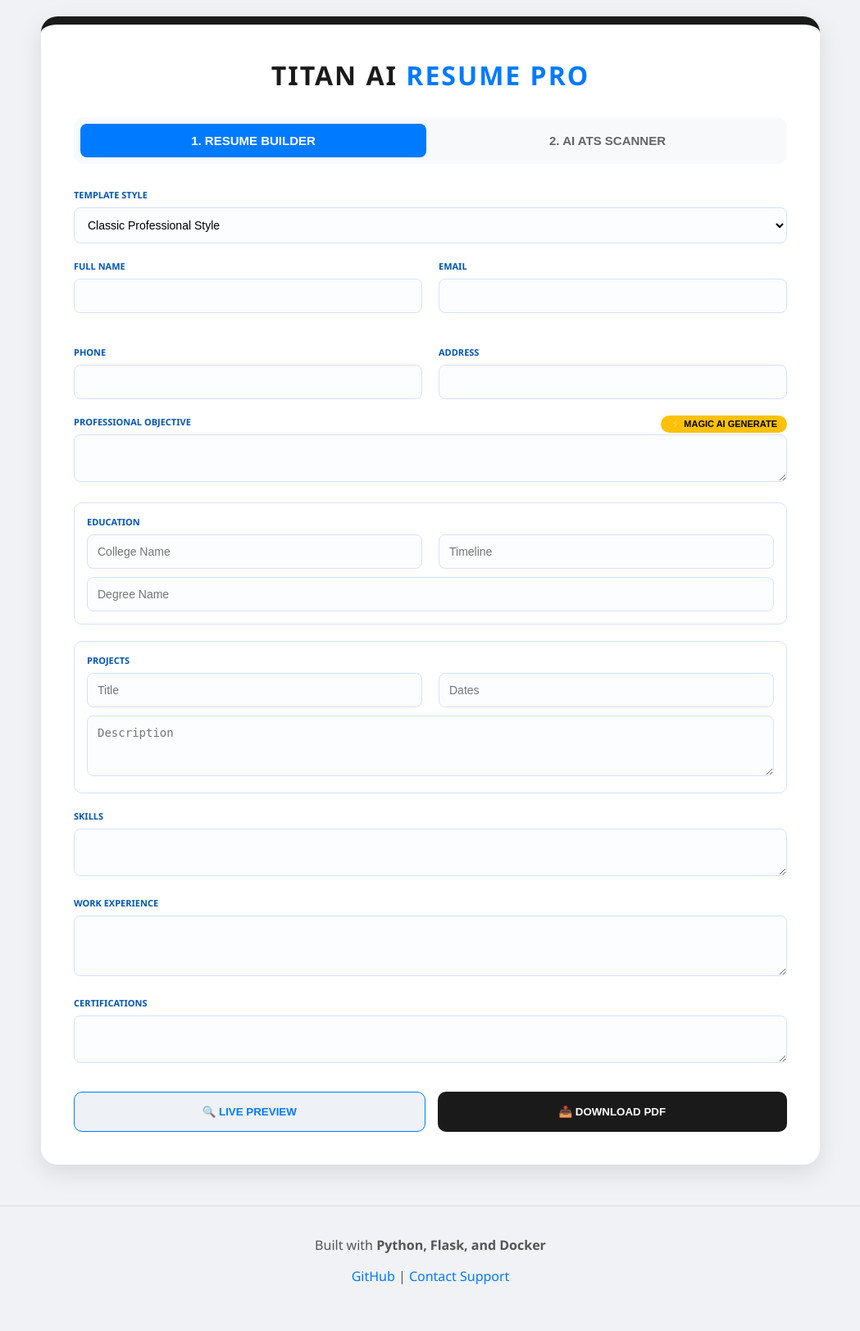
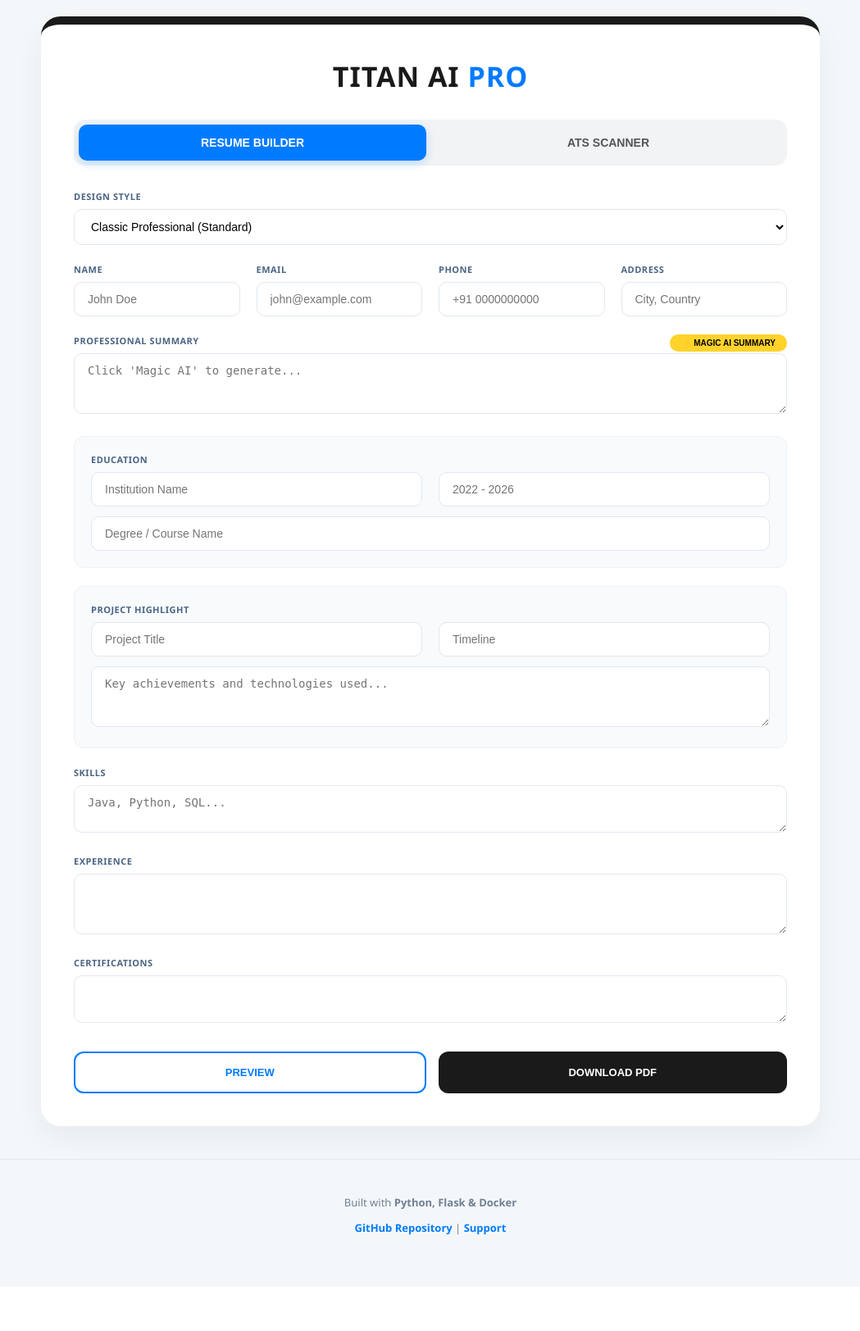
Before and after one commit to shravanshetty886/Titan-Resume-Pro, a Flask app: page / in a window 1280 px wide. Shown: the whole page at 82% size, without its empty margins (115-1164 px from the left). After the commit the page ends 1507 px from the top, so only its background shows below. Run offline with Flask 3, Linux system fonts and the light colour scheme.

Commit message:
Update index.html

```diff
--- a/templates/index.html
+++ b/templates/index.html
@@ -4,31 +4,46 @@
     <title>TITAN AI | Resume Pro & ATS Scanner</title>
     <style>
         * { box-sizing: border-box; }
-        body { font-family: 'Segoe UI', sans-serif; background: #f0f2f5; margin: 0; padding: 20px; display: flex; flex-direction: column; align-items: center; }
-        .container { background: white; width: 950px; padding: 40px; border-radius: 20px; box-shadow: 0 10px 30px rgba(0,0,0,0.1); border-top: 10px solid #1a1a1a; }
+        body { font-family: 'Segoe UI', Tahoma, Geneva, Verdana, sans-serif; background: #f4f7f9; margin: 0; padding: 20px; display: flex; flex-direction: column; align-items: center; }
+
+        .container { background: white; width: 100%; max-width: 950px; padding: 40px; border-radius: 24px; box-shadow: 0 15px 35px rgba(0,0,0,0.05); border-top: 10px solid #1a1a1a; }
+
         .main-title { text-align: center; margin-bottom: 30px; }
-        .main-title h1 { margin: 0; color: #1a1a1a; font-size: 32px; letter-spacing: 2px; text-transform: uppercase; }
+        .main-title h1 { margin: 0; color: #1a1a1a; font-size: 34px; letter-spacing: 1px; font-weight: 800; }
         .main-title span { color: #007bff; }
-        .tab-nav { display: flex; gap: 10px; margin-bottom: 30px; background: #f8f9fa; padding: 8px; border-radius: 12px; }
-        .tab-btn { flex: 1; padding: 12px; border: none; background: none; font-weight: bold; cursor: pointer; color: #666; font-size: 15px; border-radius: 8px; transition: 0.3s; }
-        .tab-btn.active { background: #007bff; color: white; }
-        .input-group { margin-bottom: 20px; width: 100%; position: relative; }
-        .grid { display: grid; grid-template-columns: 1fr 1fr; gap: 20px; }
-        label { display: block; font-size: 11px; font-weight: 800; color: #0056b3; margin-bottom: 8px; text-transform: uppercase; }
-        input, textarea, select { width: 100%; padding: 12px; border: 1px solid #d1e3ff; border-radius: 8px; font-size: 14px; background: #fcfdfe; }
-        .ai-gen-btn { font-size: 11px; background: #ffc107; color: #000; padding: 4px 12px; border-radius: 15px; cursor: pointer; float: right; font-weight: bold; border: none; }
+
+        .tab-nav { display: flex; gap: 10px; margin-bottom: 30px; background: #f1f3f5; padding: 6px; border-radius: 14px; }
+        .tab-btn { flex: 1; padding: 14px; border: none; background: none; font-weight: 700; cursor: pointer; color: #555; font-size: 14px; border-radius: 10px; transition: all 0.3s ease; }
+        .tab-btn.active { background: #007bff; color: white; box-shadow: 0 4px 12px rgba(0, 123, 255, 0.2); }
+
+        .input-group { margin-bottom: 22px; width: 100%; position: relative; }
+        .grid { display: grid; grid-template-columns: repeat(auto-fit, minmax(200px, 1fr)); gap: 20px; }
+
+        label { display: block; font-size: 11px; font-weight: 800; color: #4b6584; margin-bottom: 8px; text-transform: uppercase; letter-spacing: 0.5px; }
+
+        input, textarea, select { width: 100%; padding: 12px 16px; border: 1px solid #e1e8ef; border-radius: 10px; font-size: 14px; background: #fff; transition: border 0.3s ease; }
+        input:focus, textarea:focus { outline: none; border-color: #007bff; box-shadow: 0 0 0 3px rgba(0, 123, 255, 0.1); }
+
+        .ai-gen-btn { font-size: 10px; background: #ffd32a; color: #000; padding: 5px 14px; border-radius: 20px; cursor: pointer; float: right; font-weight: 800; border: none; transition: transform 0.2s; }
+        .ai-gen-btn:hover { transform: translateY(-1px); background: #ffc107; }
+
         .btn-row { display: flex; gap: 15px; margin-top: 30px; }
-        .btn { flex: 1; padding: 16px; border-radius: 10px; border: none; font-weight: bold; cursor: pointer; text-transform: uppercase; }
+        .btn { flex: 1; padding: 16px; border-radius: 12px; border: none; font-weight: 700; cursor: pointer; text-transform: uppercase; font-size: 13px; transition: all 0.2s; }
         .btn-primary { background: #1a1a1a; color: white; }
-        .btn-secondary { background: #eef2f7; color: #007bff; border: 1px solid #007bff; }
-        .scanner-card { background: #f0f7ff; border: 2px dashed #007bff; padding: 40px; border-radius: 20px; text-align: center; }
-        .match-score { font-size: 56px; font-weight: bold; color: #28a745; margin: 10px 0; }
+        .btn-primary:hover { background: #333; transform: translateY(-1px); }
+        .btn-secondary { background: #fff; color: #007bff; border: 2px solid #007bff; }
+        .btn-secondary:hover { background: #f0f7ff; }
 
-        /* Pulse Animation for Loading */
+        .scanner-card { background: #ffffff; border: 2px dashed #cbd5e0; padding: 40px; border-radius: 20px; text-align: center; }
+        .match-score { font-size: 64px; font-weight: 800; color: #20bf6b; margin: 10px 0; }
+
+        /* New Style for Missing Keyword Badges */
+        .keyword-badge { display: inline-block; background: #fed7d7; color: #c53030; padding: 5px 12px; border-radius: 20px; margin: 4px; font-size: 12px; font-weight: 700; border: 1px solid #feb2b2; }
+
         .pulse-icon { animation: pulse 1.5s infinite; }
         @keyframes pulse {
             0% { transform: scale(1); opacity: 1; }
-            50% { transform: scale(1.2); opacity: 0.7; }
+            50% { transform: scale(1.15); opacity: 0.8; }
             100% { transform: scale(1); opacity: 1; }
         }
     </style>
@@ -36,92 +51,96 @@
 <body>
     <div class="container">
         <div class="main-title">
-            <h1>TITAN AI <span>RESUME PRO</span></h1>
+            <h1>TITAN AI <span>PRO</span></h1>
         </div>
 
         <div class="tab-nav">
-            <button class="tab-btn active" id="b1" onclick="tab(1)">1. RESUME BUILDER</button>
-            <button class="tab-btn" id="b2" onclick="tab(2)">2. AI ATS SCANNER</button>
+            <button class="tab-btn active" id="b1" onclick="tab(1)">RESUME BUILDER</button>
+            <button class="tab-btn" id="b2" onclick="tab(2)">ATS SCANNER</button>
         </div>
 
-        <div id="loading-spinner" style="display:none; text-align: center; margin: 0 auto 20px; padding: 15px; border-radius: 8px; background: #f0f7ff; border: 1px solid #cce5ff; max-width: 500px;">
-            <div class="pulse-icon" style="font-size: 24px; margin-bottom: 10px;">⚡</div>
-            <p style="color: #004085; font-weight: bold; font-size: 15px; margin: 0;">Titan AI is preparing your document...</p>
-            <p style="color: #444; font-size: 12px; margin-top: 5px;">Server is waking up. This may take up to 60 seconds on the first run.</p>
+        <div id="loading-spinner" style="display:none; text-align: center; margin: 0 auto 25px; padding: 20px; border-radius: 12px; background: #ebf8ff; border: 1px solid #bee3f8; max-width: 500px;">
+            <div class="pulse-icon" style="font-size: 28px; margin-bottom: 10px;">⚡</div>
+            <p style="color: #2b6cb0; font-weight: 800; font-size: 15px; margin: 0;">Titan AI is processing...</p>
+            <p style="color: #4a5568; font-size: 12px; margin-top: 5px;">Server waking up (takes ~60s on first load). Please wait.</p>
         </div>
 
         <div id="p1">
             <form id="resumeForm" action="/generate" method="POST">
                 <div class="input-group">
-                    <label>Template Style</label>
+                    <label>Design Style</label>
                     <select name="template_style">
-                        <option value="classic">Classic Professional Style</option>
-                        <option value="modern">Modern Professional Style</option>
+                        <option value="classic">Classic Professional (Standard)</option>
+                        <option value="modern">Modern Sidebar (Premium)</option>
                     </select>
                 </div>
 
                 <div class="grid">
-                    <div class="input-group"><label>Full Name</label><input type="text" name="name" required></div>
-                    <div class="input-group"><label>Email</label><input type="email" name="email" required></div>
-                    <div class="input-group"><label>Phone</label><input type="text" name="phone"></div>
-                    <div class="input-group"><label>Address</label><input type="text" name="address"></div>
+                    <div class="input-group"><label>Name</label><input type="text" name="name" required placeholder="John Doe"></div>
+                    <div class="input-group"><label>Email</label><input type="email" name="email" required placeholder="john@example.com"></div>
+                    <div class="input-group"><label>Phone</label><input type="text" name="phone" placeholder="+91 0000000000"></div>
+                    <div class="input-group"><label>Address</label><input type="text" name="address" placeholder="City, Country"></div>
                 </div>
 
                 <div class="input-group">
-                    <button type="button" id="ai-btn" class="ai-gen-btn" onclick="askAI()">⚡ MAGIC AI GENERATE</button>
-                    <label>Professional Objective</label>
-                    <textarea id="t_about" name="objective" rows="2"></textarea>
+                    <button type="button" id="ai-btn" class="ai-gen-btn" onclick="askAI()">⚡ MAGIC AI SUMMARY</button>
+                    <label>Professional Summary</label>
+                    <textarea id="t_about" name="objective" rows="3" placeholder="Click 'Magic AI' to generate..."></textarea>
                 </div>
 
-                <div class="input-group" style="padding: 15px; border: 1px solid #d1e3ff; border-radius: 10px;">
+                <div class="input-group" style="padding: 20px; background: #f8fafc; border-radius: 12px; border: 1px solid #edf2f7;">
                     <label>Education</label>
                     <div class="grid">
-                        <input type="text" name="college" placeholder="College Name">
-                        <input type="text" name="edu_date" placeholder="Timeline">
+                        <input type="text" name="college" placeholder="Institution Name">
+                        <input type="text" name="edu_date" placeholder="2022 - 2026">
                     </div>
-                    <input type="text" name="degree" placeholder="Degree Name" style="margin-top: 10px;">
+                    <input type="text" name="degree" placeholder="Degree / Course Name" style="margin-top: 12px;">
                 </div>
 
-                <div class="input-group" style="padding: 15px; border: 1px solid #d1e3ff; border-radius: 10px;">
-                    <label>Projects</label>
+                <div class="input-group" style="padding: 20px; background: #f8fafc; border-radius: 12px; border: 1px solid #edf2f7;">
+                    <label>Project Highlight</label>
                     <div class="grid">
-                        <input type="text" name="project_name" placeholder="Title">
-                        <input type="text" name="project_date" placeholder="Dates">
+                        <input type="text" name="project_name" placeholder="Project Title">
+                        <input type="text" name="project_date" placeholder="Timeline">
                     </div>
-                    <textarea name="project_desc" rows="3" placeholder="Description" style="margin-top: 10px;"></textarea>
+                    <textarea name="project_desc" rows="3" placeholder="Key achievements and technologies used..." style="margin-top: 12px;"></textarea>
                 </div>
 
-                <div class="input-group"><label>Skills</label><textarea id="t_skills" name="skills" rows="2"></textarea></div>
-                <div class="input-group"><label>Work Experience</label><textarea name="experience" rows="3"></textarea></div>
+                <div class="input-group"><label>Skills</label><textarea id="t_skills" name="skills" rows="2" placeholder="Java, Python, SQL..."></textarea></div>
+                <div class="input-group"><label>Experience</label><textarea name="experience" rows="3"></textarea></div>
                 <div class="input-group"><label>Certifications</label><textarea name="certifications" rows="2"></textarea></div>
 
                 <div class="btn-row">
-                    <button type="submit" name="action" value="preview" class="btn btn-secondary">🔍 Live Preview</button>
-                    <button type="submit" name="action" value="download" class="btn btn-primary">📥 Download PDF</button>
+                    <button type="submit" name="action" value="preview" class="btn btn-secondary">Preview</button>
+                    <button type="submit" name="action" value="download" class="btn btn-primary">Download PDF</button>
                 </div>
             </form>
         </div>
 
         <div id="p2" style="display: none;">
             <div class="scanner-card">
-                <h3>AI ATS Analysis</h3>
-                <p style="color: #666; font-size: 13px;">Our AI compares your resume to the job requirements to find missing keywords and calculate matching percentage.</p>
-                <div class="input-group" style="text-align: left;"><label>Upload PDF</label><input type="file" id="up_file" accept=".pdf"></div>
-                <div class="input-group" style="text-align: left;"><label>Job Description</label><textarea id="up_jd" rows="5"></textarea></div>
-                <button class="btn btn-primary" onclick="doScan()">📊 ANALYZE MATCH</button>
+                <h3 style="margin-top:0;">ATS Optimization Scanner</h3>
+                <p style="color: #718096; font-size: 13px; margin-bottom: 25px;">Upload your resume and paste the job description to calculate your match score.</p>
+                <div class="input-group" style="text-align: left;"><label>Upload Resume (PDF)</label><input type="file" id="up_file" accept=".pdf"></div>
+                <div class="input-group" style="text-align: left;"><label>Job Description</label><textarea id="up_jd" rows="6" placeholder="Paste the job requirements here..."></textarea></div>
+                <button class="btn btn-primary" style="width:100%;" onclick="doScan()">Start Analysis</button>
             </div>
-            <div id="resultArea" style="text-align:center; display:none; margin-top: 20px;">
+            <div id="resultArea" style="text-align:center; display:none; margin-top: 30px; padding: 20px; background: #fff; border-radius: 15px; box-shadow: 0 4px 15px rgba(0,0,0,0.05);">
+                <div style="font-size: 14px; font-weight: 700; color: #4a5568;">Your Match Score</div>
                 <div id="resScore" class="match-score">0%</div>
-                <div id="resMissing" style="color: red; font-weight: bold;"></div>
+                <div style="margin-top: 15px;">
+                    <label style="color: #c53030;">Missing Keywords Found:</label>
+                    <div id="resMissing" style="margin-top: 10px;"></div>
+                </div>
             </div>
         </div>
     </div>
 
-    <footer style="text-align: center; padding: 20px; margin-top: 50px; width: 100%; border-top: 1px solid #ddd; color: #555;">
-        <p>Built with <strong>Python, Flask, and Docker</strong></p>
+    <footer style="text-align: center; padding: 30px; margin-top: 40px; width: 100%; border-top: 1px solid #e2e8f0; color: #718096; font-size: 13px;">
+        <p>Built with <strong>Python, Flask & Docker</strong></p>
         <p>
-            <a href="https://github.com/shravanshetty886/Titan-Resume-Pro" target="_blank" style="color: #007bff; text-decoration: none;">GitHub</a> |
-            <a href="mailto:shravanshatty@gmail.com" style="color: #007bff; text-decoration: none;">Contact Support</a>
+            <a href="https://github.com/shravanshetty886/Titan-Resume-Pro" target="_blank" style="color: #007bff; text-decoration: none; font-weight: 700;">GitHub Repository</a> |
+            <a href="mailto:shravanshatty@gmail.com" style="color: #007bff; text-decoration: none; font-weight: 700;">Support</a>
         </p>
     </footer>
 
@@ -151,20 +170,24 @@
             loader.style.display = 'block';
             const file = document.getElementById('up_file').files[0];
             const jd = document.getElementById('up_jd').value;
+            if(!file || !jd) { alert("Please upload a file and paste the JD"); loader.style.display='none'; return; }
             const fd = new FormData(); fd.append('resume_file', file); fd.append('jd', jd);
             try {
                 const res = await fetch('/scan_uploaded_pdf', {method: 'POST', body: fd});
                 const d = await res.json();
                 document.getElementById('resultArea').style.display = 'block';
                 document.getElementById('resScore').innerText = d.score + "%";
-                document.getElementById('resMissing').innerHTML = "Missing Keywords: " + d.missing.join(", ");
-                loader.scrollIntoView({ behavior: 'smooth' });
+
+                // Convert missing keywords to badges
+                const badges = d.missing.map(word => `<span class="keyword-badge">${word}</span>`).join('');
+                document.getElementById('resMissing').innerHTML = badges;
+
+                document.getElementById('resultArea').scrollIntoView({ behavior: 'smooth' });
             } finally {
                 loader.style.display = 'none';
             }
         }
 
-        // Show loader on form submission
         document.getElementById('resumeForm').addEventListener('submit', function() {
             loader.style.display = 'block';
             loader.scrollIntoView({ behavior: 'smooth' });
```
